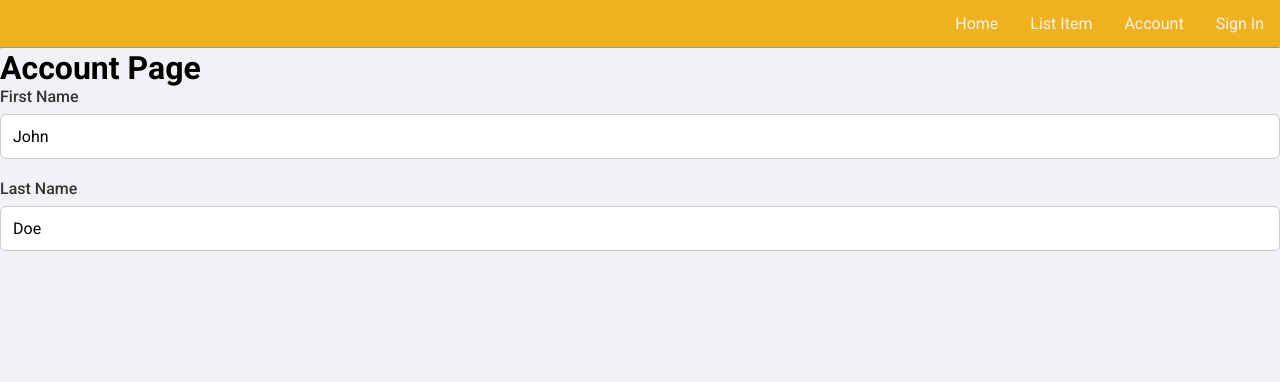
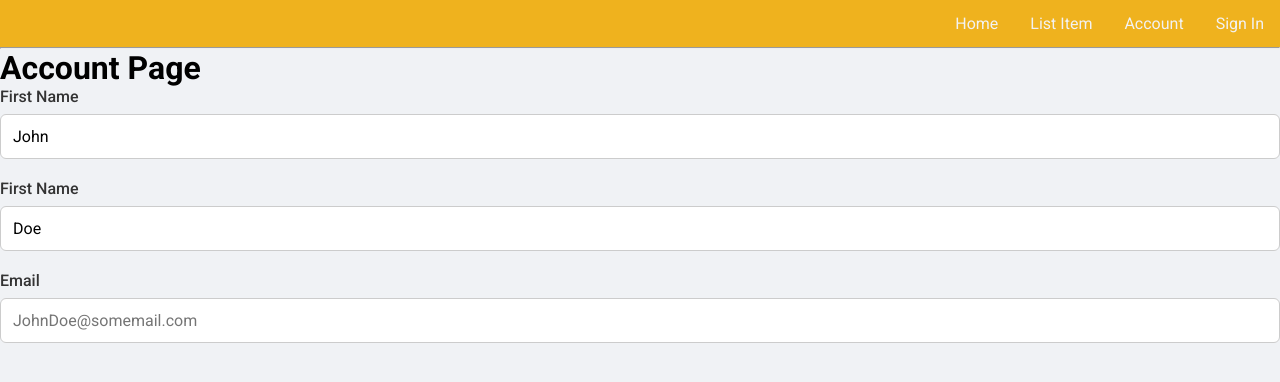
Before and after one commit to AK5222/Project-Trinket, a Flask app: template templates/accountPage.html in a window 1280 px wide. Shown: the part 87-469 px from the top of the page. Run offline with Flask 3, Linux system fonts and the light colour scheme; the template is opened without the code that fills it, so the values that code supplies are empty.

Commit message:
Added email html in AccountPage + extra mods

```diff
--- a/templates/accountPage.html
+++ b/templates/accountPage.html
@@ -14,14 +14,17 @@
         <form class="account-form">
             <div class="form-group">
                 <label for="first-name">First Name</label>
-                <input type="text" id="first-name" name="first-name" placeholder="Enter First Name" value="John">
+                <input type="text" id="first-name" placeholder="Enter First Name" value="John">
             </div>
             <div class="form-group">
-                <label for="last-name">Last Name</label>
-                <input type="text" id="last-name" name="last-name" placeholder="Enter Last Name" value="Doe">
+            <label for="last-name">First Name</label>
+                <input type="text" id="last-name" placeholder="Enter Last Name" value="Doe">
+            </div>
+            <div class="form-group">
+            <label for="last-name">Email</label>
+                <input type="text" id="email" placeholder="JohnDoe@somemail.com">
             </div>
         </form>
     </main>
-
 </div>
 {% endblock %}
```
